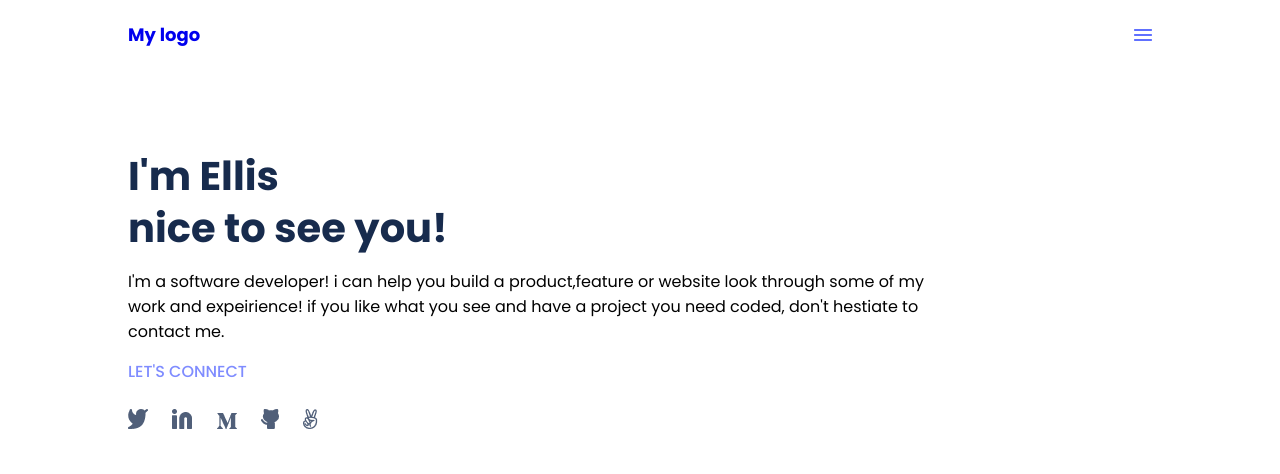
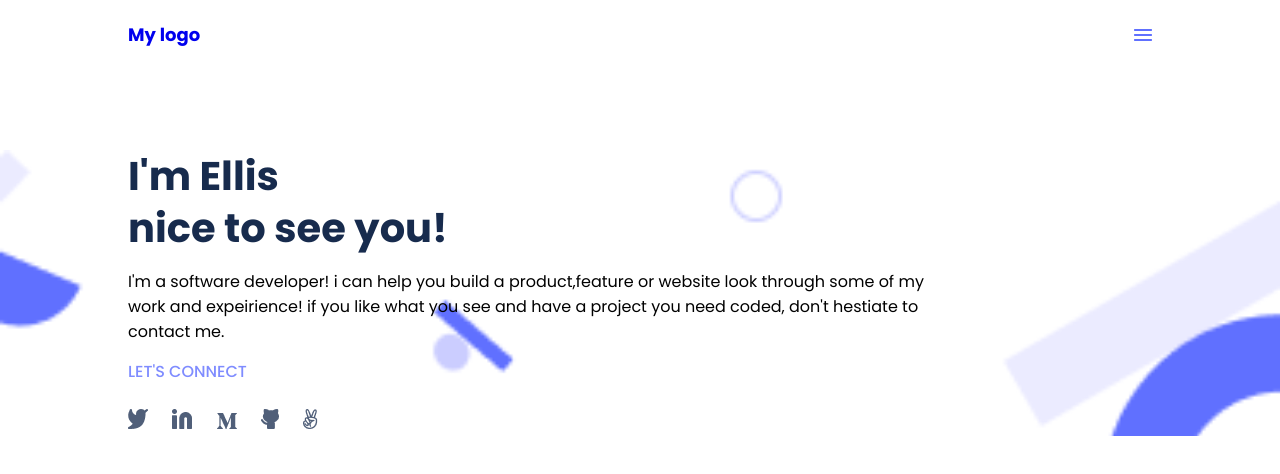
Before and after one commit to mwanawabangona/mobile-skeleton, a website: page index.html in a window 1280 px wide. Drawn offline with Linux system fonts and the light colour scheme; the site is published under a folder, as on GitHub Pages, so addresses that start at the root find nothing.

Commit message:
Update Css

```diff
--- a/style.css
+++ b/style.css
@@ -56,7 +56,7 @@ body {
 }
 
 #first-section {
-  background-image: url('/images/header-shapes\ mobile.png');
+  background-image: url('./images/header-shapes\ mobile.png');
   background-size: cover;
   background-repeat: no-repeat;
   width: 100%;
```
